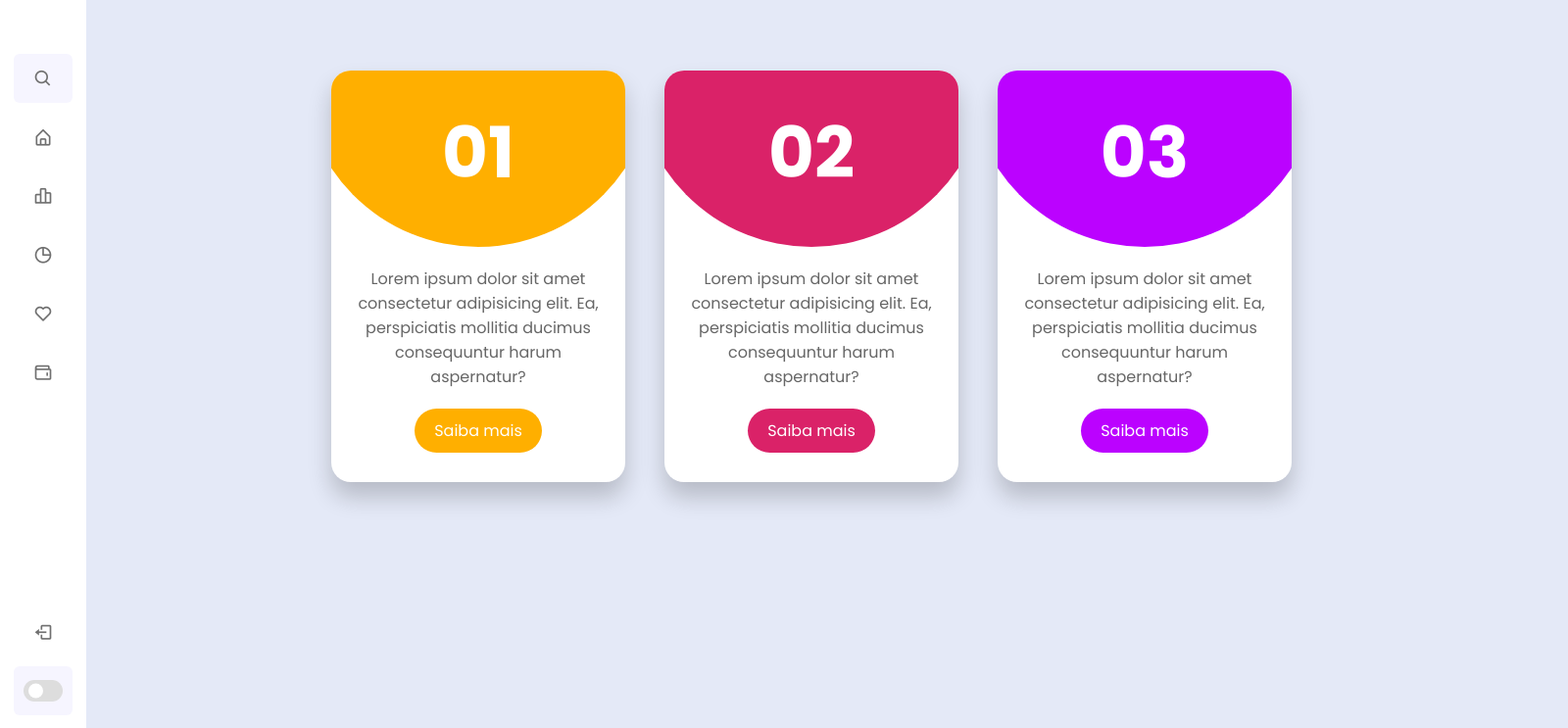
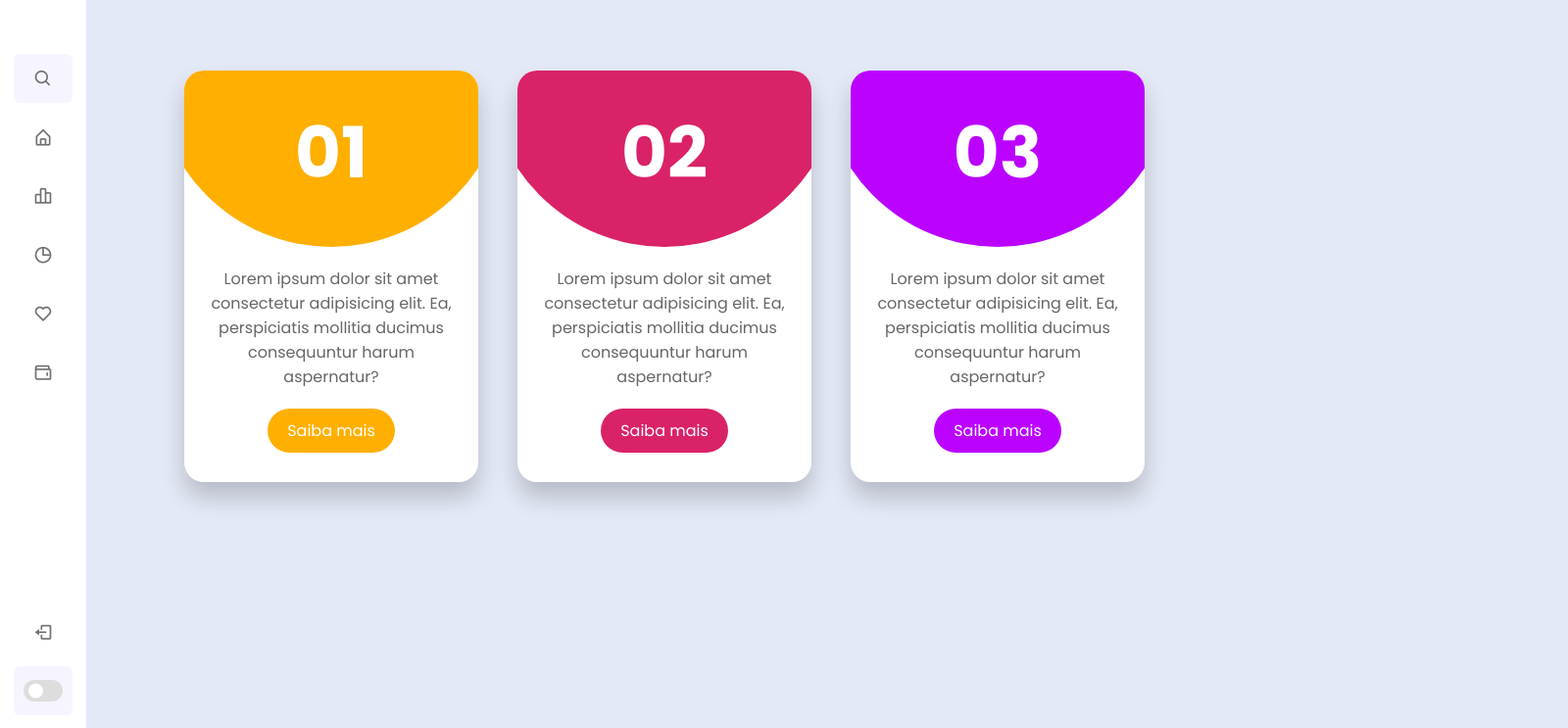
Before and after one commit to Gvendramim/Plataforma-de-Aprendizado-Online, a PHP site: page / in a window 1600 px wide. Shown: the part 57-800 px from the top of the page at 98% size. Run offline with PHP 8.4, Linux system fonts and the light colour scheme.

Commit message:
Update style.css

```diff
--- a/assets/css/style.css
+++ b/assets/css/style.css
@@ -311,7 +311,7 @@ body.dark .home .text {
 
 .container {
   position: relative;
-  width: 1500px;
+  width: 1200px;
   padding: 40px;
   display: flex;
   justify-content: center;
```
